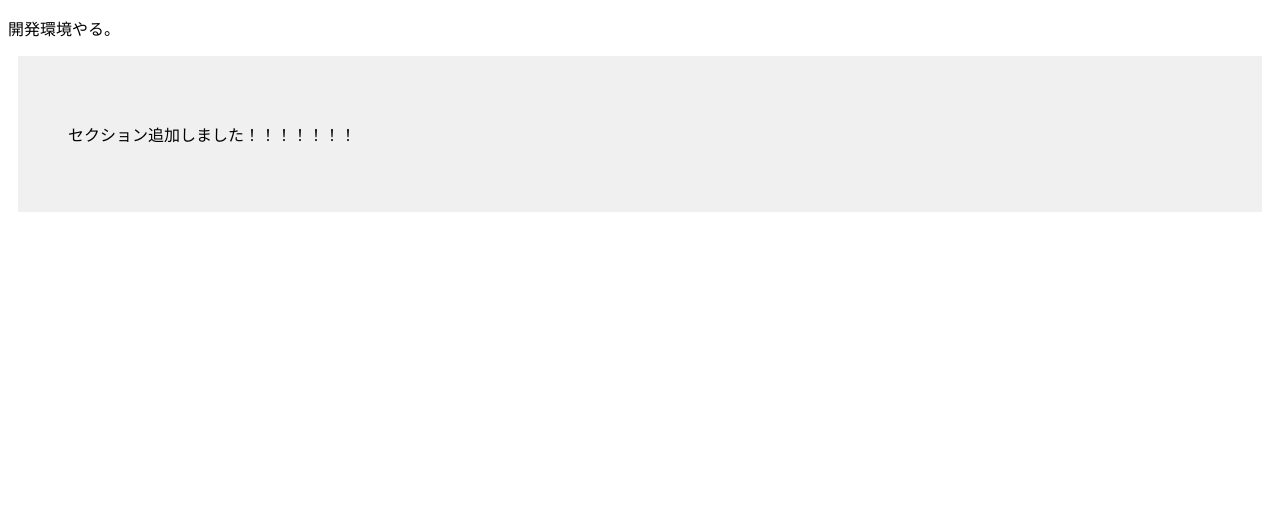
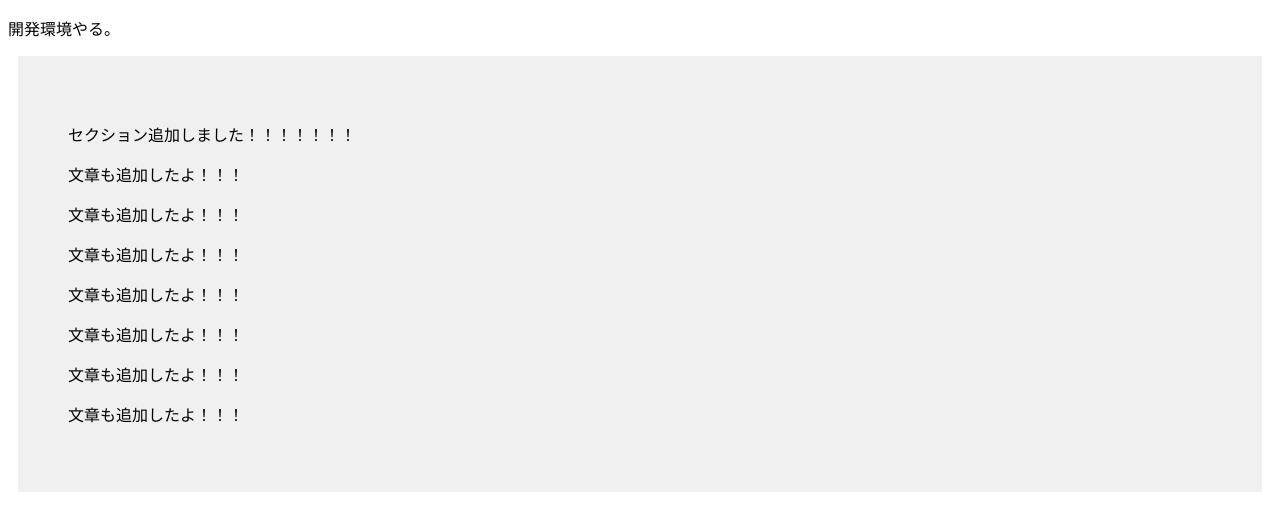
Before and after one commit to d2cSakai/test, a plain HTML site: page index.html in a window 1280 px wide. Drawn offline with Linux system fonts and the light colour scheme.

Commit message:
update: 文章の追加

```diff
--- a/index.html
+++ b/index.html
@@ -18,6 +18,13 @@
 
     <section>
       <p>セクション追加しました！！！！！！！</p>
+      <p>文章も追加したよ！！！</p>
+      <p>文章も追加したよ！！！</p>
+      <p>文章も追加したよ！！！</p>
+      <p>文章も追加したよ！！！</p>
+      <p>文章も追加したよ！！！</p>
+      <p>文章も追加したよ！！！</p>
+      <p>文章も追加したよ！！！</p>
     </section>
   </body>
 </html>
```
